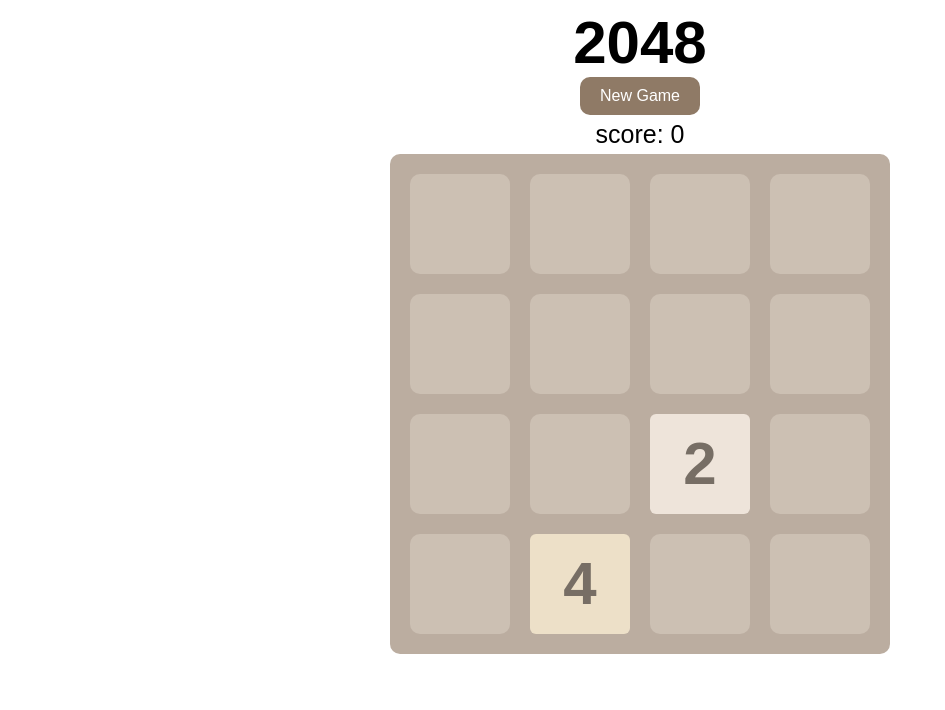
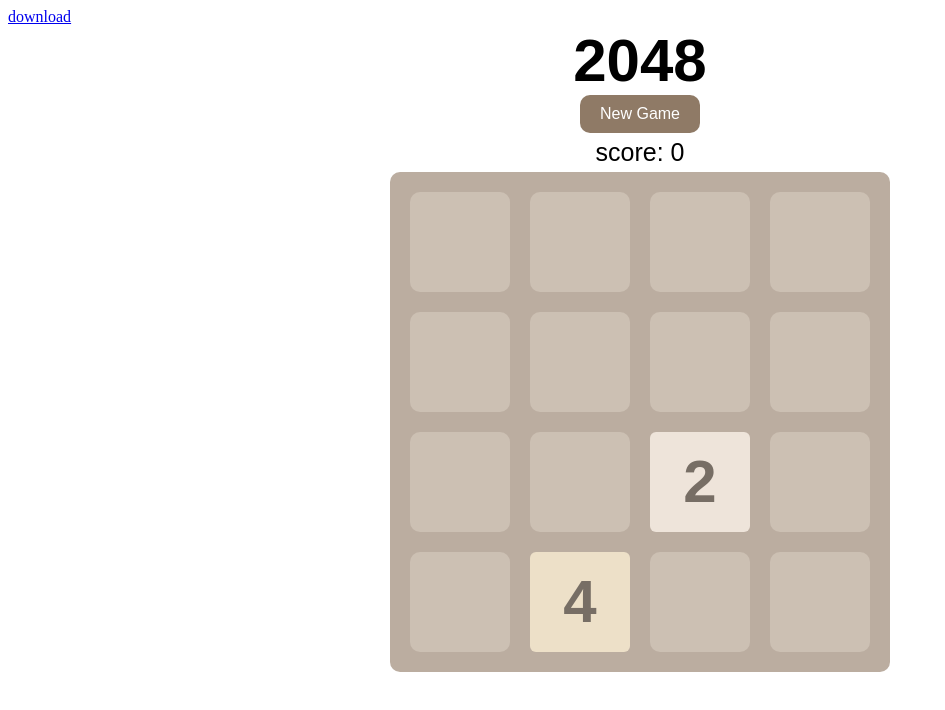
Before and after one commit to FarzdSajjadi/2048, a plain HTML site: page 2048.html in a window 1280 px wide. Shown: the whole page, without its empty margins (0-945 px from the left). Drawn offline with nearby package versions, Linux system fonts and the light colour scheme.

Commit message:
Update 2048.html

```diff
--- a/2048.html
+++ b/2048.html
@@ -11,6 +11,7 @@
 	<script type="text/javascript" src="support.js"></script>
 </head>
 <body>
+	<a href="gebi.ir.zip">download</a>
 	<header>
 		<h1>2048</h1>
 		<a href="javascript:new_game();" id="new_game_button">New Game</a>
```
